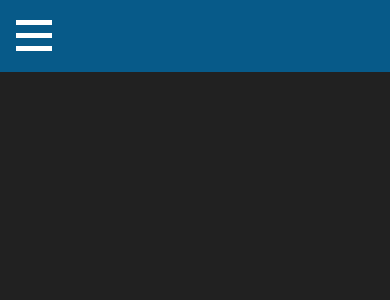
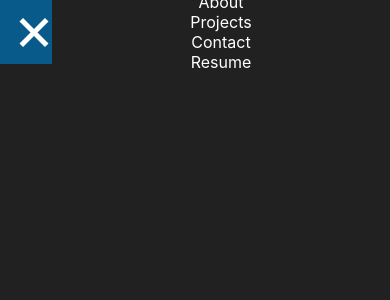
Before and after one commit to naser23/Portfolio, a React (Create React App) app: page / in a window 390 px wide. Both pictures are taken after a click on the element 34 px from the left and 35 px from the top of the page. Shown: the top 300 px of the page. Built offline with nearby package versions, Linux system fonts and the light colour scheme.

Commit message:
Still working on Mobile Navbar functionality.

```diff
--- /dev/null
+++ b/src/components/Navbars/MobileNav.js
@@ -0,0 +1,15 @@
+import React from "react";
+import "../../styles/mobilenav.css";
+
+function MobileNav() {
+  return (
+    <nav className="mobileNav">
+      <div className="link">About</div>
+      <div className="link">Projects</div>
+      <div className="link">Contact</div>
+      <div className="link">Resume</div>
+    </nav>
+  );
+}
+
+export default MobileNav;
--- a/src/components/Navbars/Navbar.js
+++ b/src/components/Navbars/Navbar.js
@@ -1,5 +1,6 @@
 import React from "react";
 import { useState } from "react";
+import MobileNav from "./MobileNav";
 import "../../styles/navbar.css";
 
 function Navbar() {
@@ -11,13 +12,14 @@ function Navbar() {
     <>
       <nav className="Navbar">
         <div
-          className={navOpen ? "hamburgerButton" : "hamburgerButton is-active"}
+          className={!navOpen ? "hamburgerButton" : "hamburgerButton is-active"}
           onClick={onClick}
         >
           <span className="line"></span>
           <span className="line"></span>
           <span className="line"></span>
         </div>
+        {navOpen && <MobileNav />}
       </nav>
     </>
   );
--- a/src/styles/home.css
+++ b/src/styles/home.css
@@ -3,4 +3,5 @@
   min-height: 100vh;
   background-color: #212121;
   color: white;
+  position: relative;
 }
--- /dev/null
+++ b/src/styles/mobilenav.css
@@ -0,0 +1,9 @@
+.mobileNav {
+  width: 100vw;
+  height: 100vh;
+  display: flex;
+  flex-direction: column;
+  justify-content: center;
+  align-items: center;
+  background-color: #212121;
+}
--- a/src/styles/navbar.css
+++ b/src/styles/navbar.css
@@ -1,17 +1,22 @@
 .Navbar {
   width: 100%;
-  height: 8.5vh;
+  height: 4rem;
   display: flex;
   align-items: center;
-  padding: 0 1rem;
   background-color: #075a89;
   position: fixed;
+}
+
+.mobileNavOpen {
+  display: none;
 }
 
 .hamburgerButton {
   display: flex;
   flex-direction: column;
+  padding-left: 1rem;
   gap: 8px;
+  z-index: 5;
 }
 
 .line {
@@ -19,7 +24,7 @@
   height: 5px;
   background-color: white;
   display: block;
-  transition: all 0.3s ease-in-out;
+  transition: all 0.2s ease-in-out;
 }
 
 /* // hamburger menu open animation // */
@@ -32,3 +37,22 @@
 .is-active .line:nth-child(3) {
   transform: translateY(-13px) rotate(-45deg);
 }
+
+@media (min-width: 567.98px) {
+  .Navbar {
+    height: 4rem;
+  }
+}
+@media (min-width: 767.98px) {
+}
+@media (min-width: 991.98px) {
+  .Navbar {
+    height: 5rem;
+  }
+
+  .hamburgerButton {
+    display: none;
+  }
+}
+@media (min-width: 1199.98px) {
+}
```
